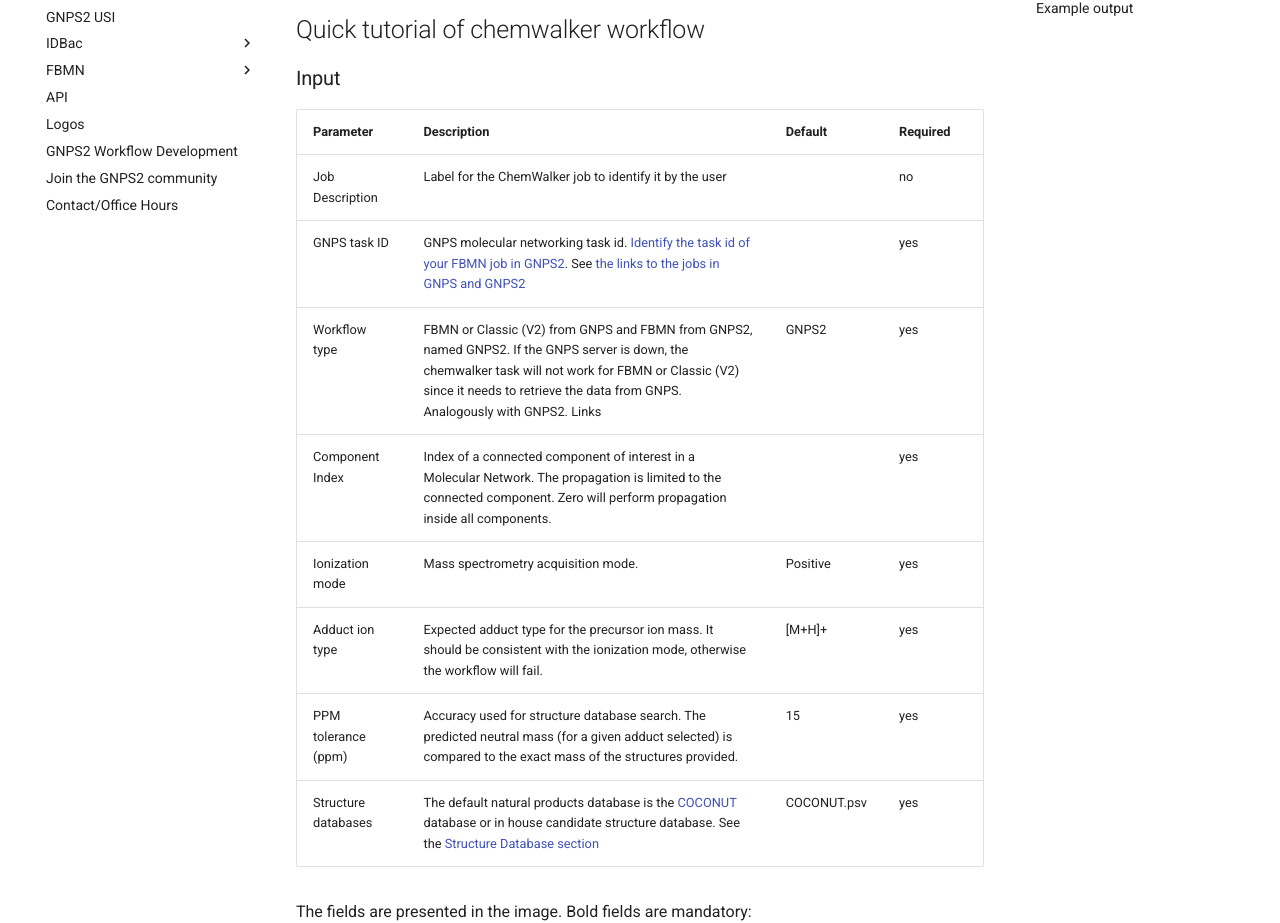
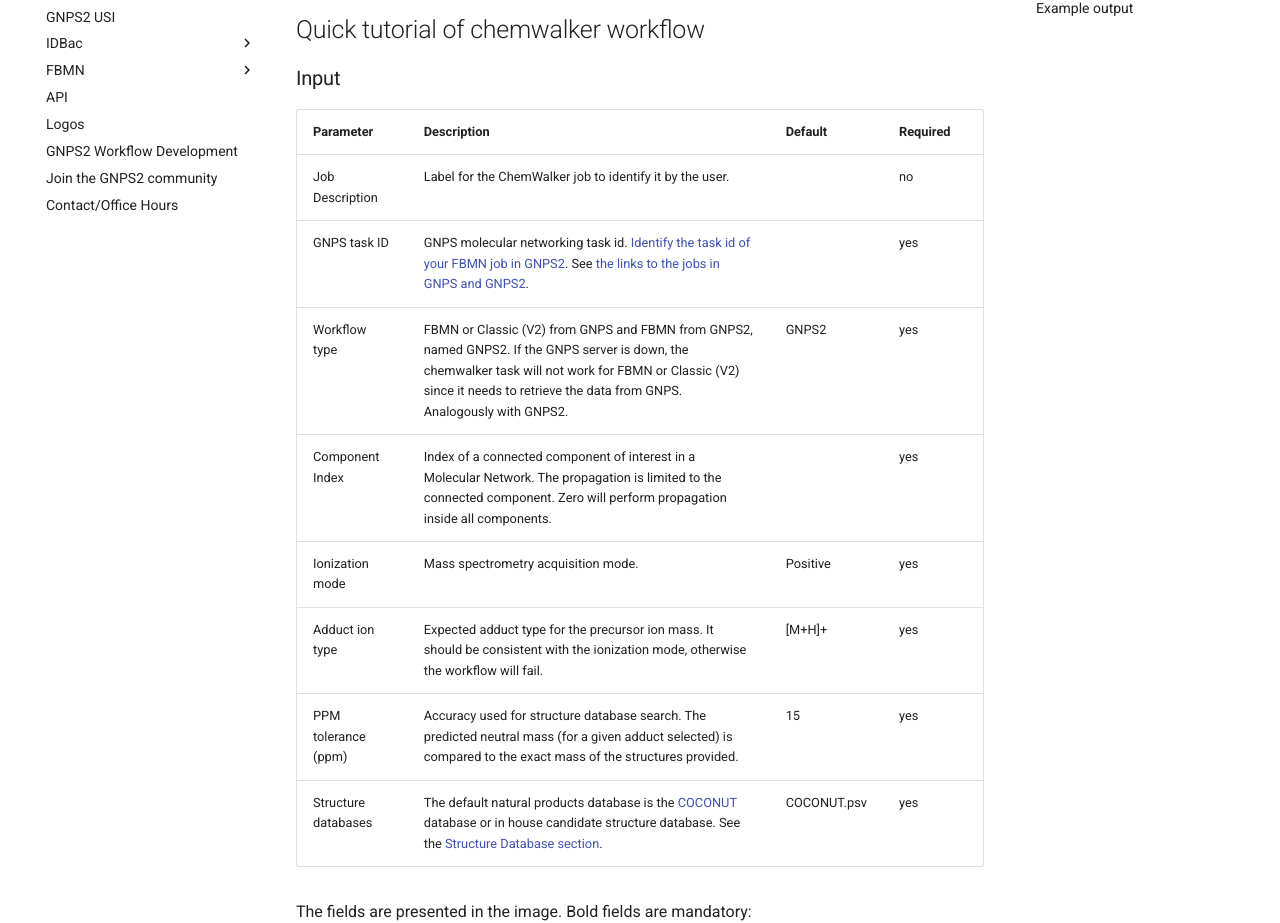
Before and after one commit to Wang-Bioinformatics-Lab/GNPS2_Documentation, an MkDocs documentation site: the page built from docs/chemwalker_doc.md, in a window 1280 px wide and 1400 px high. Shown: the part 310-1233 px from the top of the window. Built offline with MkDocs 1.6.1 and Material for MkDocs 9.7.7, drawn with Linux system fonts in a browser that asks for light colours; comment, search, counter and statistics services are not loaded; some of the changed text lies outside the part shown.

Commit message:
added ms2query documentation and fixed two typos in chemwalker doc

```diff
--- a/docs/chemwalker_doc.md
+++ b/docs/chemwalker_doc.md
@@ -9,14 +9,14 @@
 
 | Parameter  | Description        |  Default | Required |
 | ------------- |-------------| -----| -----|
-| Job Description | Label for the ChemWalker job to identify it by the user | | no |
-| GNPS task ID | GNPS molecular networking task id. [Identify the task id of your FBMN job in GNPS2](./img/workflows/task_id.png). See [the links to the jobs in GNPS and GNPS2](#links-to-task-ids) | | yes |
-| Workflow type | FBMN or Classic (V2) from GNPS and FBMN from GNPS2, named GNPS2. If the GNPS server is down, the chemwalker task will not work for FBMN or Classic (V2) since it needs to retrieve the data from GNPS. Analogously with GNPS2. Links  | GNPS2 | yes |
+| Job Description | Label for the ChemWalker job to identify it by the user. | | no |
+| GNPS task ID | GNPS molecular networking task id. [Identify the task id of your FBMN job in GNPS2](./img/workflows/task_id.png). See [the links to the jobs in GNPS and GNPS2](#links-to-task-ids). | | yes |
+| Workflow type | FBMN or Classic (V2) from GNPS and FBMN from GNPS2, named GNPS2. If the GNPS server is down, the chemwalker task will not work for FBMN or Classic (V2) since it needs to retrieve the data from GNPS. Analogously with GNPS2. | GNPS2 | yes |
 | Component Index  | Index of a connected component of interest in a Molecular Network. The propagation is limited to the connected component. Zero will perform propagation inside all components. | | yes |
 | Ionization mode | Mass spectrometry acquisition mode. | Positive | yes |
 | Adduct ion type | Expected adduct type for the precursor ion mass. It should be consistent with the ionization mode, otherwise the workflow will fail. | [M+H]+ | yes |
 | PPM tolerance (ppm) | Accuracy used for structure database search. The predicted neutral mass (for a given adduct selected) is compared to the exact mass of the structures provided. | 15 | yes |
-| Structure databases | The default natural products database is the [COCONUT](https://coconut.naturalproducts.net/) database or in house candidate structure database. See the [Structure Database section](#structure-database) | COCONUT.psv | yes |
+| Structure databases | The default natural products database is the [COCONUT](https://coconut.naturalproducts.net/) database or in house candidate structure database. See the [Structure Database section](#structure-database). | COCONUT.psv | yes |
 
 
 The fields are presented in the image. Bold fields are mandatory:
@@ -55,7 +55,7 @@
 
 ## Example task
 
-To test the functionality of the ChemWalker workflow an [Example task](httpshttps://gnps2.org/status?task=13e0cc3fafd14f328197c0b45999abc8) can be visited, and this work can be reproduced by clicking the [clone button](./img/workflows/clone_button.png):
+To test the functionality of the ChemWalker workflow an [Example task](https://gnps2.org/status?task=13e0cc3fafd14f328197c0b45999abc8) can be visited, and this work can be reproduced by clicking the [clone button](./img/workflows/clone_button.png):
 
 ![Workflow clone task button](./img/workflows/clone_button.png)
 
```
Also changed, not shown: other parts of docs/chemwalker_doc.md (+1 -1 lines), docs/ms2query_doc.md (added, +69 -0 lines), docs/workflowindex.md (+1 -1 lines), docs/img/workflows/ms2query/ms2query_annotations_csv.png (added), docs/img/workflows/ms2query/ms2query_input.png (added), docs/img/workflows/ms2query/ms2query_output.png (added).
